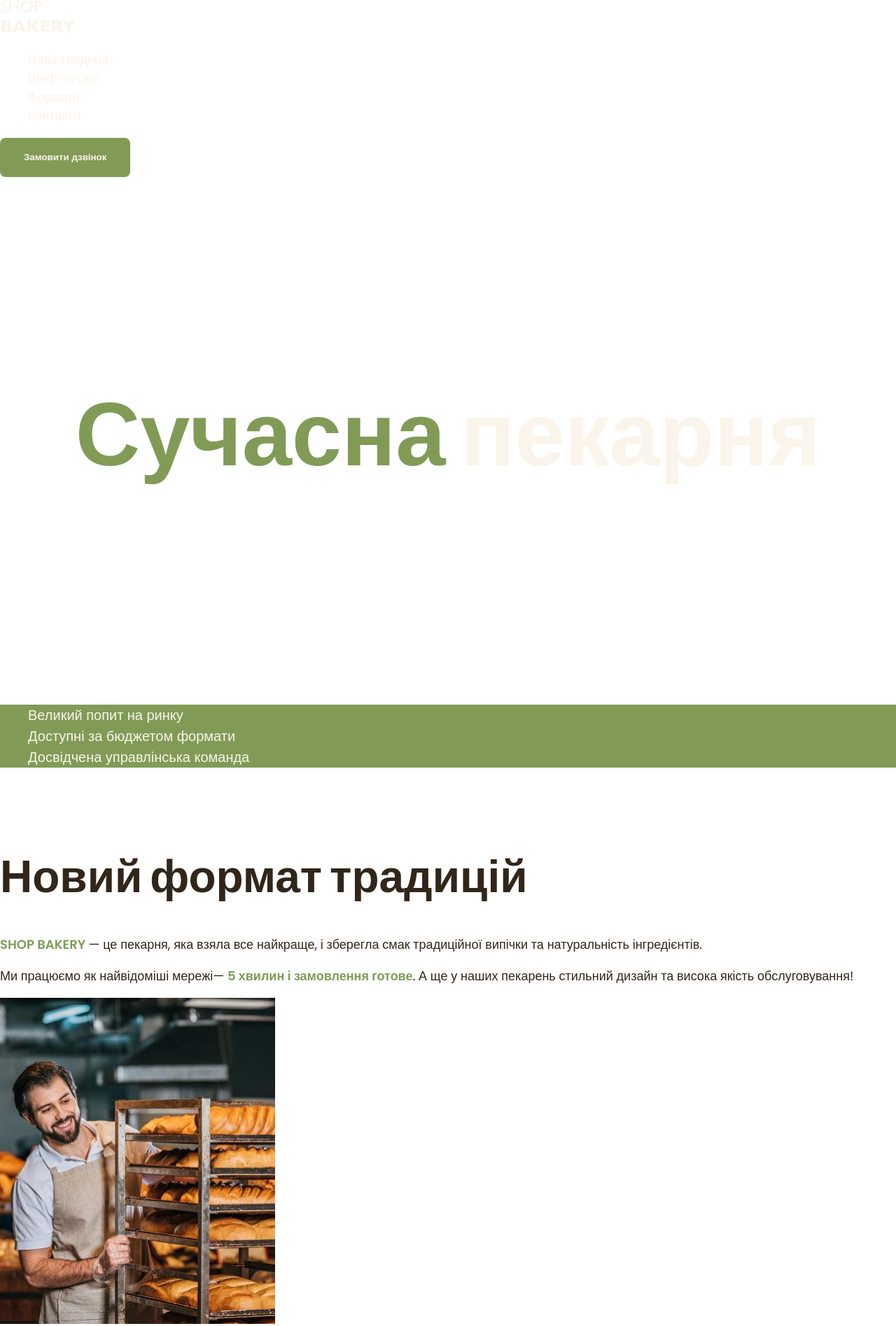
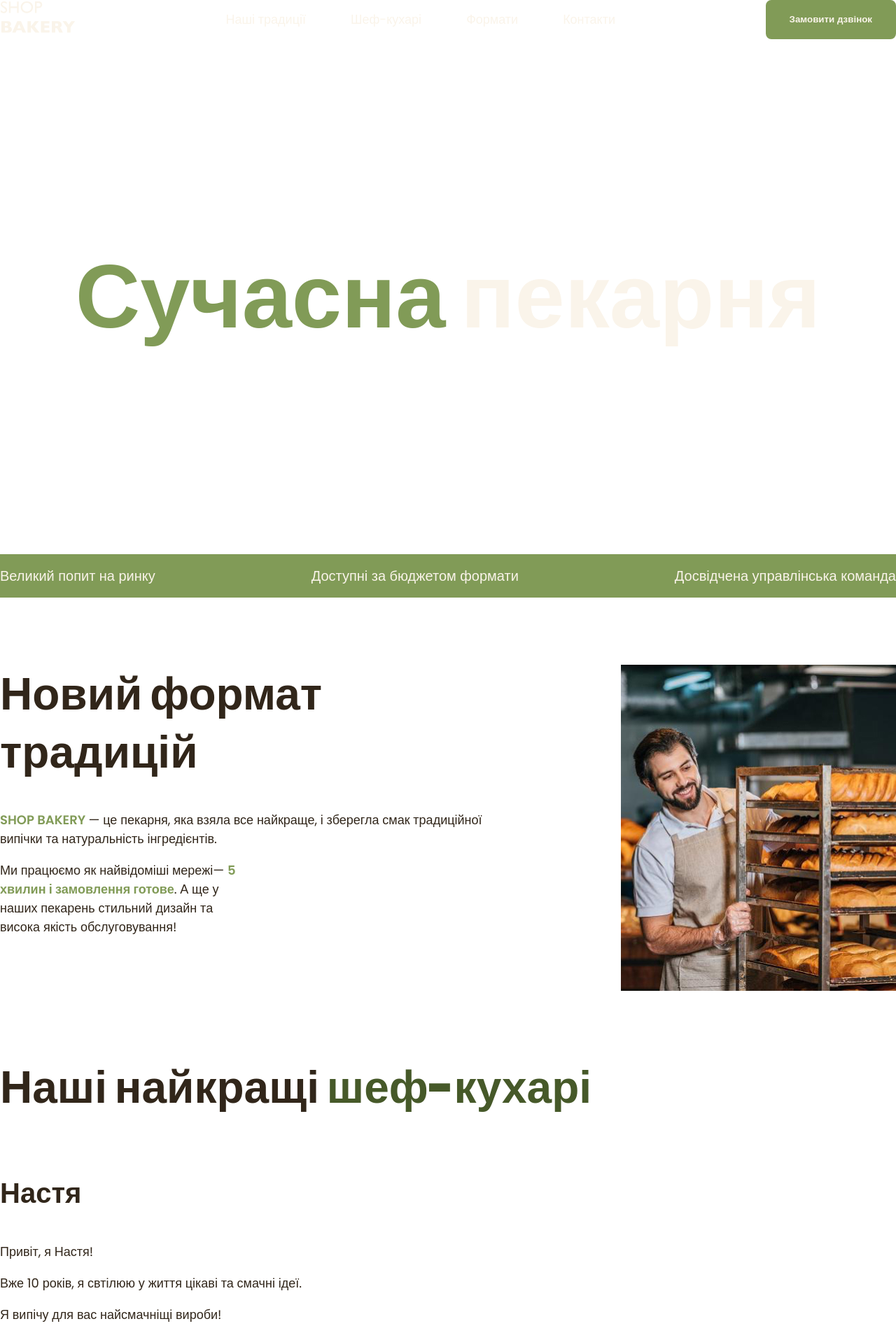
Before and after one commit to Inhaasap/Genius_Project, a plain HTML site: page index.html in a window 1280 px wide. Shown: the top 1895 px of the page at 70% size. Drawn offline with Linux system fonts and the light colour scheme.

Commit message:
add flex

```diff
--- a/css/styles.css
+++ b/css/styles.css
@@ -62,6 +62,8 @@ address {
 }
 
 ul {
+  margin: 0;
+  padding: 0;
   list-style-type: none;
 }
 
@@ -110,7 +112,30 @@ ul {
 
 .link:hover {
   color: var(--color-brand-dark);
-  font-weight: 600;
+}
+
+/* header */
+.header {
+}
+
+.header-container {
+  display: flex;
+  align-items: center;
+  gap: 40px;
+}
+
+.header-nav {
+  display: flex;
+  align-items: center;
+  flex-grow: 1;
+  gap: 40px;
+}
+
+.header-menu {
+  display: flex;
+  gap: 64px;
+  flex-grow: 1;
+  justify-content: center;
 }
 
 /* Hero section */
@@ -132,13 +157,19 @@ ul {
 }
 
 /* Advantage section */
+.advantages-section {
+  background-color: var(--color-brand-light);
+  padding: 16px 0;
+}
 
 .advantages-list {
-  color: var(--color-primary-light);
-  background-color: var(--color-brand-light);
+  display: flex;
+  justify-content: space-between;
+  gap: 40px;
 }
 
 .advantages-item {
+  color: var(--color-primary-light);
   font-size: 20px;
   font-weight: 300;
 }
@@ -163,6 +194,16 @@ ul {
   padding-top: 96px;
 }
 
+.traditions-container {
+  display: flex;
+  justify-content: space-between;
+  gap: 40px;
+}
+
+.traditions-content {
+  max-width: 710px;
+}
+
 .traditions-title {
   margin-bottom: 42px;
 }
@@ -176,6 +217,10 @@ ul {
   text-transform: uppercase;
 }
 
+.traditions-text.limited {
+  max-width: 340px;
+}
+
 /* chef section */
 .chefs-title {
   margin-bottom: 80px;
@@ -187,9 +232,27 @@ ul {
 }
 
 /* format section */
+
+.formats-list {
+  display: flex;
+  flex-wrap: wrap;
+  gap: 20px;
+}
+
+.formats-item {
+  flex-basis: calc((100% - 40px) / 3);
+}
+
+.format-card {
+  padding: 24px;
+  border: 1px solid lightgray;
+  border-radius: 16px;
+}
+
 .formats-title {
   margin-bottom: 80px;
 }
+
 .format-title {
   font-size: 24px;
   font-weight: 600;
--- a/index.html
+++ b/index.html
@@ -8,19 +8,31 @@
     <link rel="stylesheet" href="./css/styles.css" />
   </head>
   <body>
-    <header>
-      <nav>
+    <header class="header">
+      <div class="container">
+        <div class="header-container">
+          <nav class="header-nav">
             <a href="/">
               <img src="./images/logo.svg" alt="логотип пекарні" />
             </a>
-        <ul>
-          <li><a class="link" href="#traditions-section">Наші традиції</a></li>
-          <li><a class="link" href="#chef-section">Шеф-кухарі</a></li>
-          <li><a class="link" href="#format-section">Формати</a></li>
-          <li><a class="link" href="#contacts-section">Контакти</a></li>
+            <ul class="header-menu">
+              <li class="header-item">
+                <a class="link" href="#traditions-section">Наші традиції</a>
+              </li>
+              <li class="header-item">
+                <a class="link" href="#chef-section">Шеф-кухарі</a>
+              </li>
+              <li class="header-item">
+                <a class="link" href="#format-section">Формати</a>
+              </li>
+              <li class="header-item">
+                <a class="link" href="#contacts-section">Контакти</a>
+              </li>
             </ul>
           </nav>
           <button class="button" type="button">Замовити дзвінок</button>
+        </div>
+      </div>
     </header>
     <main>
       <section class="hero-section">
@@ -30,7 +42,7 @@
           </h1>
         </div>
       </section>
-      <section>
+      <section class="advantages-section">
         <div class="container">
           <h2 class="visually-hidden">Наші переваги</h2>
           <ul class="advantages-list">
@@ -42,21 +54,27 @@
       </section>
       <section class="traditions-section section" id="traditions-section">
         <div class="container">
-          <h2 class="traditions-title section-title">Новий формат традицій</h2>
+          <div class="traditions-container">
+            <div class="traditions-content">
+              <h2 class="traditions-title section-title">
+                Новий формат традицій
+              </h2>
               <p class="traditions-text">
-            <span class="brand uppercase">shop bakery </span> — це пекарня, яка
-            взяла все найкраще, і зберегла смак традиційної випічки та
+                <span class="brand uppercase">shop bakery </span> — це пекарня,
+                яка взяла все найкраще, і зберегла смак традиційної випічки та
                 натуральність інгредієнтів.
               </p>
-          <p class="traditions-text">
+              <p class="traditions-text limited">
                 Ми працюємо як найвідоміші мережі—
                 <span class="brand"> 5 хвилин і замовлення готове</span>. А ще у
                 наших пекарень стильний дизайн та висока якість обслуговування!
               </p>
+            </div>
             <img
               src="./images/backer-man.jpg"
               alt="чоловік пекар дивится на батони із посмішкою"
             />
+          </div>
         </div>
       </section>
       <section class="section" id="chef-section">
@@ -91,13 +109,13 @@
       <section class="section" id="format-section">
         <div class="container">
           <h2 class="formats-title section-title">Формати</h2>
-          <ul>
-            <li>
-              <article>
+          <ul class="formats-list">
+            <li class="formats-item">
+              <article class="format-card">
                 <h3 class="format-title" lang="en">Walrus</h3>
                 <div class="format-text">
+                  <p>Меню: розширене меню</p>
                   <p>Площа: до 120 м2</p>
-                  <p>Меню: розширене меню</p>
                   <p>
                     Штат: 2 продавці-касири, 2 пекарі, 2 помічники пекаря, 2
                     офіціанти-різнороби
@@ -106,8 +124,8 @@
                 </div>
               </article>
             </li>
-            <li>
-              <article>
+            <li class="formats-item">
+              <article class="format-card">
                 <h3 class="format-title" lang="en">Horseshoe</h3>
                 <div class="format-text">
                   <p>Меню: найпопулярніші позиції меню</p>
@@ -117,12 +135,12 @@
                 </div>
               </article>
             </li>
-            <li>
-              <article>
+            <li class="formats-item">
+              <article class="format-card">
                 <h3 class="format-title" lang="en">Handlebar</h3>
                 <div class="format-text">
+                  <p>Меню: найпопулярніші позиції меню</p>
                   <p>Площа: до 15 м2</p>
-                  <p>Меню: найпопулярніші позиції меню</p>
                   <p>Штат: 1 продавець, 1 пекар, 1 помічник пекаря</p>
                   <p>Посадкові місця: відсутні</p>
                 </div>
@@ -149,6 +167,7 @@
       </section>
     </main>
     <footer class="footer">
+      <div class="container">
         <nav>
           <a href="#"><img src="./images/logo.svg" alt="логотип пекарні" /></a>
           <ul>
@@ -186,6 +205,7 @@
           >
           <p class="address-copyright">&copy; 2022 Дані захищені</p>
         </address>
+      </div>
     </footer>
   </body>
 </html>
```
Lines whose indentation alone changed are shown as unchanged.
